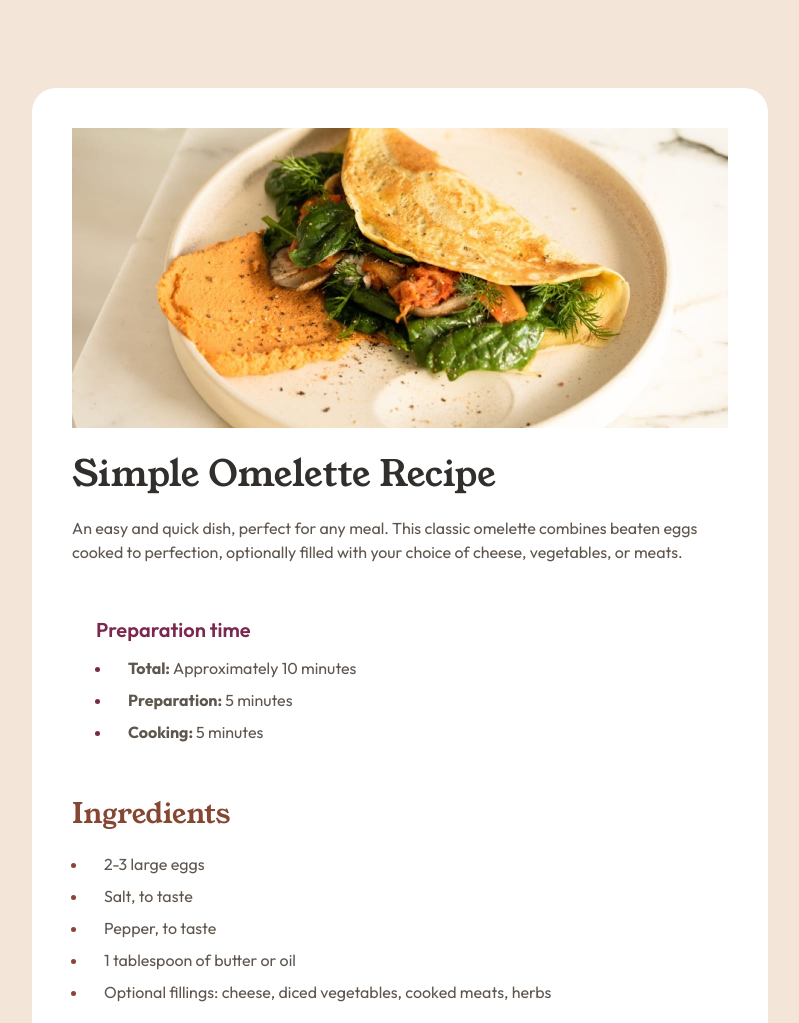
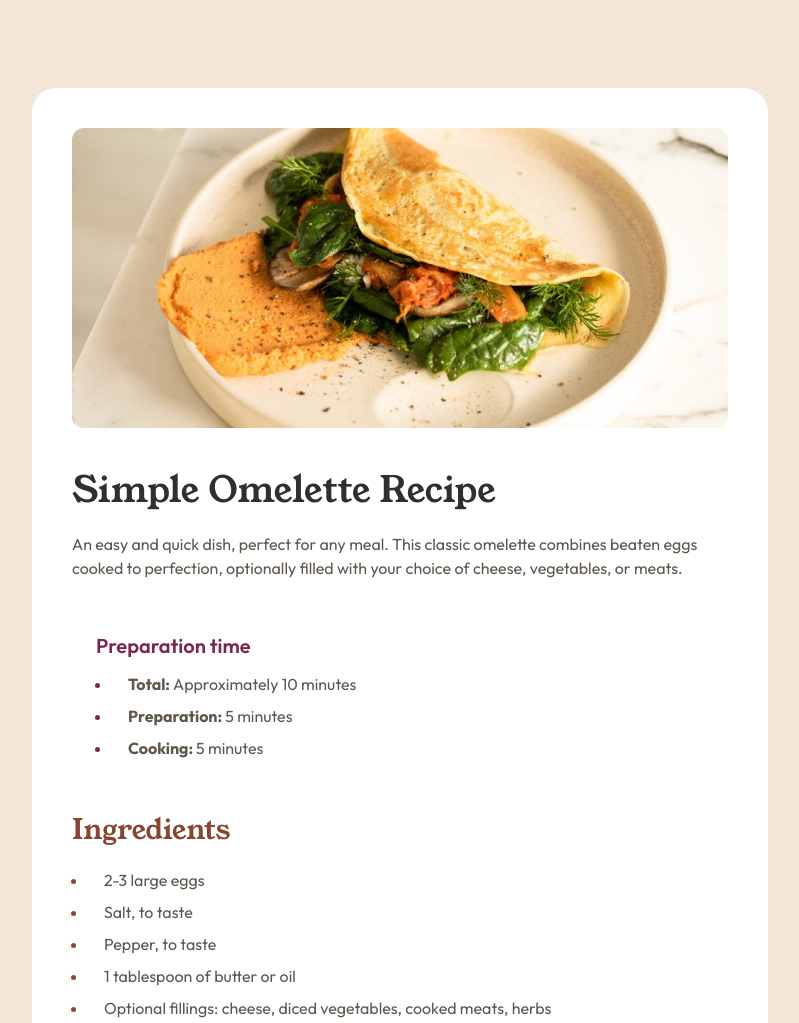
Before and after one commit to gregoriusgrd/recipe-page, a plain HTML site: page index.html in a window 1280 px wide. Shown: the part 40-1063 px from the top of the page, without its empty margins (240-1039 px from the left). Drawn offline with Linux system fonts and the light colour scheme.

Commit message:
fix style

```diff
--- a/style.css
+++ b/style.css
@@ -45,7 +45,7 @@ hr {
   flex-direction: column;
 
   gap: 2rem;
-  padding: 2rem 2.5rem;
+  padding: 2.5rem 2rem;
 }
 
 .page-details {
@@ -253,7 +253,7 @@ hr {
   margin-right: 1rem;
 }
 
-@media screen and (min-width: 768px) {
+@media screen and (min-width: 48rem) { /* 768px */
   .page-container {
     max-width: 616px;
     margin: 8rem 4.75rem;
@@ -263,11 +263,11 @@ hr {
 
   .page-content {
     padding: 0;
-    margin-top: 1.5rem;
+    margin-top: 2.5rem;
   }
 
   .page-image img {
-    border-radius: 0.75;
+    border-radius: 0.75rem;
   }
 
   .page-preparation {
@@ -280,7 +280,7 @@ hr {
   }
 }
 
-@media screen and (min-width: 1025px) {
+@media screen and (min-width: 64rem) { /* 1024px */
   .page-container {
     max-width: 736px;
   }
```
